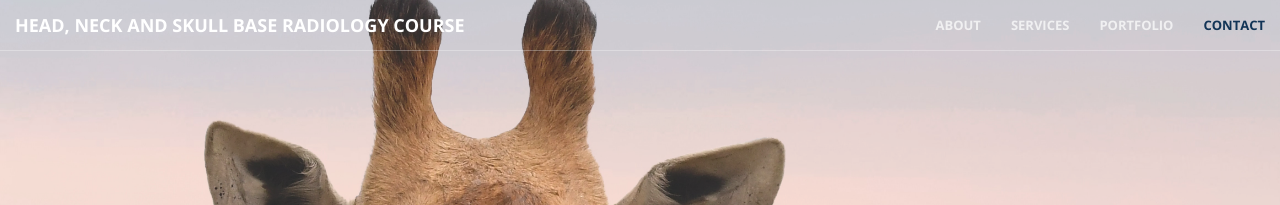
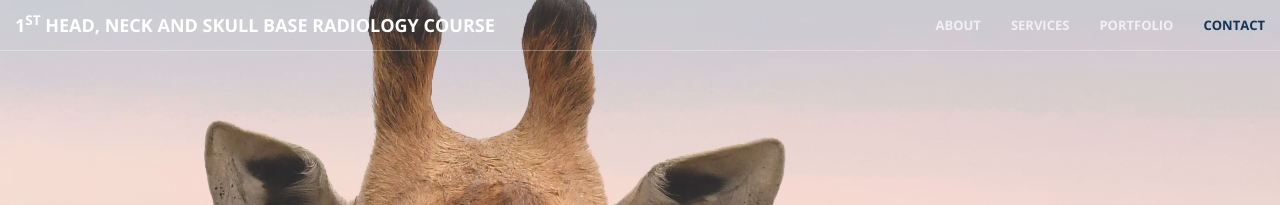
Before and after one commit to aberdeenradiology/aberdeenradiology.github.io, a Jekyll site: the page built from index.html, in a window 1280 px wide. Shown: the top 205 px of the page. Built offline with Jekyll 4.4.1, drawn with Linux system fonts in a browser that asks for light colours.

Commit message:
Update nav.html

```diff
--- a/_includes/nav.html
+++ b/_includes/nav.html
@@ -8,7 +8,8 @@
                 <span class="icon-bar"></span>
                 <span class="icon-bar"></span>
             </button>
-            <a class="navbar-brand page-scroll" href="#page-top">Head, Neck and Skull Base Radiology Course</a>
+            <a class="navbar-brand page-scroll hidden-xs" href="#page-top">1<sup>st</sup> Head, Neck and Skull Base Radiology Course</a>
+            <a class="navbar-brand page-scroll visible-xs" href="#page-top">Radiology Course</a>
         </div>
 
         <!-- Collect the nav links, forms, and other content for toggling -->
```
